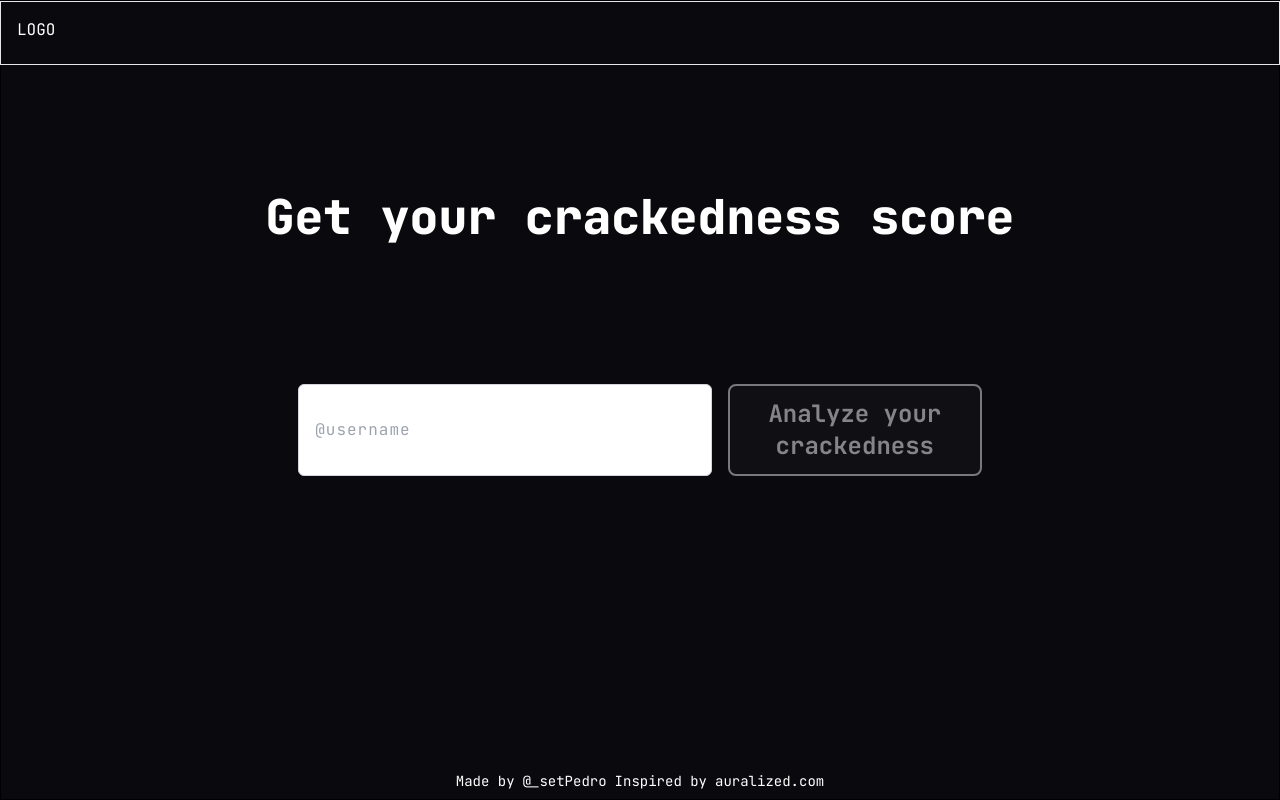
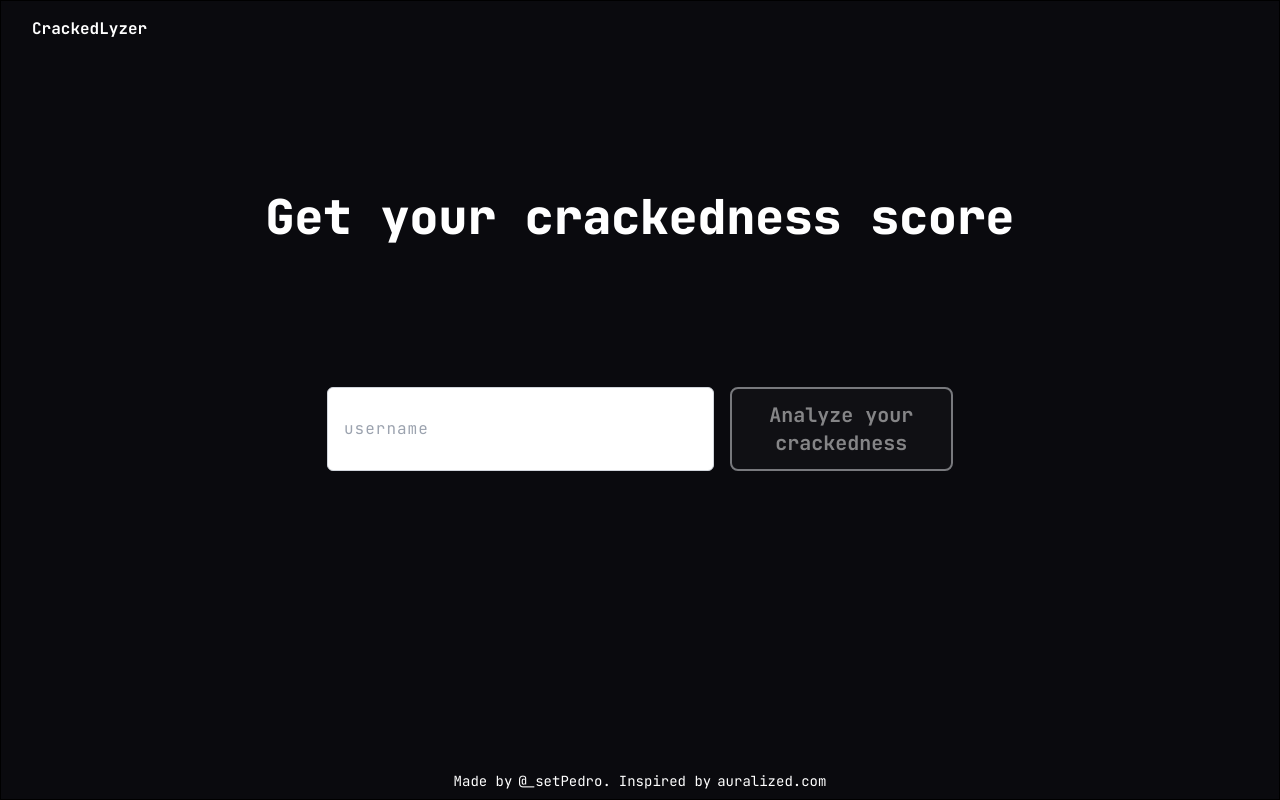
Before and after one commit to setpedro/crackedness, a Next.js app: page / in a window 1280 px wide. Built offline with nearby package versions, Linux system fonts and the light colour scheme.

Commit message:
here we go

```diff
--- a/src/app/api/gpt/prompts.ts
+++ b/src/app/api/gpt/prompts.ts
@@ -126,11 +126,11 @@ my brother in Christ showing advanced symptoms of typescript brain rot with incr
 95
 
 TONE GUIDELINES:
-Keep it mad informal fr fr
+Keep it informal
 Use Gen Z tech twitter slang
 Celebrate the terminal brain behavior
 Call out unhinged actions with respect
-Use 💀 emoji for peak crackedness
+Use 💀 emoji for peak crackedness. But, you must not conclude with this emoji and with cracked takes if the user didn't achieved a high mark.
 "fr fr" and "deadass" are your friends
 Reference "brother in Christ" when appropriate
 "caught in 4k" for especially cracked behavior
--- a/src/app/cracked/[username]/page.tsx
+++ b/src/app/cracked/[username]/page.tsx
@@ -76,7 +76,7 @@ export default function Cracked() {
   }, [overall]);
 
   const handleTwitterShare = () => {
-    const shareUrl = "https://your-app-url.com/cracked";
+    const shareUrl = "https://crackedlyzer.vercel.app";
     const shareText = `bro I'm a ${title}\nCheck out your crackedness level at`;
 
     const twitterUrl = `https://twitter.com/intent/tweet?text=${encodeURIComponent(
@@ -93,20 +93,19 @@ export default function Cracked() {
   return (
     <div className="h-screen border border-black flex flex-col items-center px-20">
       <Navbar />
-      <div className="mt-48 flex flex-col items-center">
+      <div className="mt-28 flex flex-col items-center">
         <h1 className="text-5xl font-extrabold">{title}</h1>
-        <div className="flex flex-col gap-4 mt-10 rounded-md border-2 px-8 py-4 w-[1024px] bg-foreground">
+        <div className="flex flex-col gap-4 mt-10 rounded-md border-2 p-8 w-[1024px] bg-foreground">
           <div className="text-5xl font-bold">Overall: {overall}%</div>
           <div className="flex gap-2">
             <div className="flex flex-col w-1/2">
-              <div className="flex-flex-col">
+              <div className="flex flex-col gap-2">
                 {parameters.map((x, i) => (
                   <div
                     key={x.name}
-                    className="flex flex-col font-bold text-3xl"
+                    className="flex flex-col font-bold text-3xl py-4"
                   >
-                    <p>{x.name}</p>
-                    <p>{scores[i]}%</p>
+                    <p>{x.name}: {scores[i]}%</p>
                   </div>
                 ))}
               </div>
--- a/src/app/page.tsx
+++ b/src/app/page.tsx
@@ -33,7 +33,7 @@ export default function Home() {
       <form onSubmit={handleSubmit} className="my-auto flex gap-4">
         <Input onChange={(e) => setUsername(e.target.value)} />
         <Button type="submit" disabled={username.length === 0}>
-          {"Analyze your crackedness"}
+          Analyze your crackedness
         </Button>
       </form>
       <Footer />
--- a/src/components/Button.tsx
+++ b/src/components/Button.tsx
@@ -19,7 +19,7 @@ export default function Button({
       onClick={onClick}
       disabled={disabled}
       className={cn(
-        "text-2xl px-6 py-3 rounded-lg font-bold bg-foreground border-2 hover:opacity-70 disabled:opacity-50 disabled:cursor-not-allowed transition-all",
+        "text-xl px-6 py-3 rounded-lg font-bold bg-foreground border-2 hover:opacity-70 disabled:opacity-50 disabled:cursor-not-allowed transition-all",
         className
       )}
     >
--- a/src/components/Footer.tsx
+++ b/src/components/Footer.tsx
@@ -3,15 +3,16 @@ import React from "react";
 export default function Footer() {
   return (
     <div className="mt-auto py-2 mx-auto flex gap-2 text-sm">
-      <div className="flex gap-2">
-        <p>Made by</p>
-        <a href="https://x.com/_setPedro" className="hover:opacity-70">
+      <div className="flex">
+        Made by
+        <a href="https://x.com/_setPedro" className="ml-1.5 hover:opacity-70">
           @_setPedro
         </a>
+        .
       </div>
-      <div className="flex gap-2">
+      <div className="flex">
         <p>Inspired by</p>
-        <a href="https://www.auralized.com/" className="hover:opacity-70">
+        <a href="https://www.auralized.com/" className="ml-1.5 hover:opacity-70">
           auralized.com
         </a>
       </div>
--- a/src/components/Input.tsx
+++ b/src/components/Input.tsx
@@ -7,7 +7,7 @@ export default function Input({ onChange }: Props) {
     <input
       className="text-background w-full px-4 py-2 rounded-md border border-gray-300 focus:border-black focus:ring-4 focus:ring-black focus:ring-opacity-50 outline-background transition-all"
       type="text"
-      placeholder="@username"
+      placeholder="username"
       onChange={onChange}
       style={{ letterSpacing: "1px" }}
     />
--- a/src/components/Navbar.tsx
+++ b/src/components/Navbar.tsx
@@ -1,5 +1,10 @@
+import Link from "next/link";
 import React from "react";
 
 export default function navbar() {
-  return <div className="fixed p-4 w-full border h-16">LOGO</div>;
+  return (
+    <div className="fixed px-8 py-4 w-full h-16">
+      <Link href="/" className="font-bold">CrackedLyzer</Link>
+    </div>
+  );
 }
```
